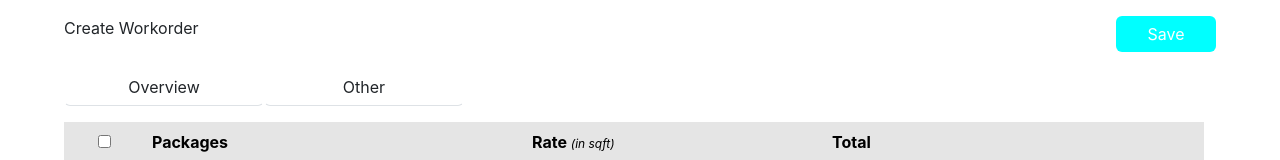
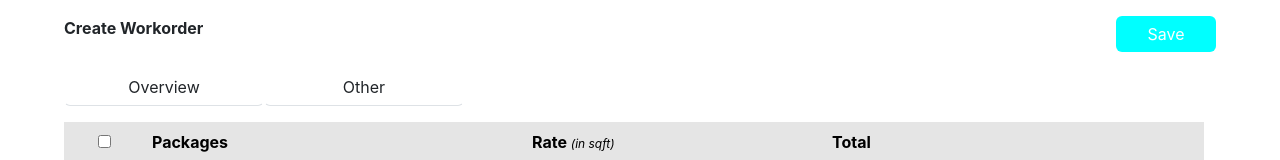
Before and after one commit to roymustang17/Workorder_UI, a React (Create React App) app: page / in a window 1280 px wide. Shown: the top 160 px of the page. Built offline with nearby package versions, Linux system fonts and the light colour scheme.

Commit message:
minor changes

```diff
--- a/public/index.html
+++ b/public/index.html
@@ -25,7 +25,7 @@
       Learn how to configure a non-root public URL by running `npm run build`.
     -->
     <link href="https://cdn.jsdelivr.net/npm/bootstrap@5.3.3/dist/css/bootstrap.min.css" rel="stylesheet" integrity="sha384-QWTKZyjpPEjISv5WaRU9OFeRpok6YctnYmDr5pNlyT2bRjXh0JMhjY6hW+ALEwIH" crossorigin="anonymous">
-    <title>Workborder UI</title>
+    <title>Workorder UI</title>
   </head>
   <body>
     <noscript>You need to enable JavaScript to run this app.</noscript>
--- a/src/App.jsx
+++ b/src/App.jsx
@@ -6,8 +6,8 @@ function App() {
 
   return(
     <div className="m-3">
+      <Navbar />
       <Sidebar/>
-      <Navbar />
     </div>
   )}
 
--- a/src/components/Navbar.jsx
+++ b/src/components/Navbar.jsx
@@ -1,5 +1,4 @@
 import React, { useState } from 'react'
-import { BrowserRouter as Link } from 'react-router-dom';
 import Table from './Table'
 import Other from './Other'
 
@@ -24,7 +23,7 @@ const Navbar = () => {
     return(
         <div className='mx-5'>
             <div className='d-flex justify-content-between'>
-                <div>Create Workorder</div>
+                <div className='fw-bold'>Create Workorder</div>
                 <button
                     className="btn btn-primary border-0"
                     type="button"
@@ -46,27 +45,4 @@ const Navbar = () => {
     );
 }
 
-
-
-// const Navbar = () => {
-//   return (
-//         <nav class="navbar navbar-expand-lg bg-body-tertiary m-3 bg-body-tertiary">
-//             <div class="container-fluid">
-//                 {/* <a class="navbar-brand" href="#">Navbar</a>
-//                 <button class="navbar-toggler" type="button" data-bs-toggle="collapse" data-bs-target="#navbarNavAltMarkup" aria-controls="navbarNavAltMarkup" aria-expanded="false" aria-label="Toggle navigation">
-//                     <span class="navbar-toggler-icon"></span>
-//                 </button> */}
-//                 <div class="collapse navbar-collapse" id="navbarNavAltMarkup">
-//                     <div class="navbar-nav">
-//                         <Link class="nav-link active" aria-current="page" href="/">Overview</Link>
-//                         <Link class="nav-link" href="/other">Other</Link>
-//                         {/* <a class="nav-link" href="#">Pricing</a> */}
-//                         {/* <a class="nav-link disabled" aria-disabled="true">Disabled</a> */}
-//                     </div>
-//                 </div>
-//             </div>
-//         </nav>
-//   )
-// }
-
 export default Navbar
```
